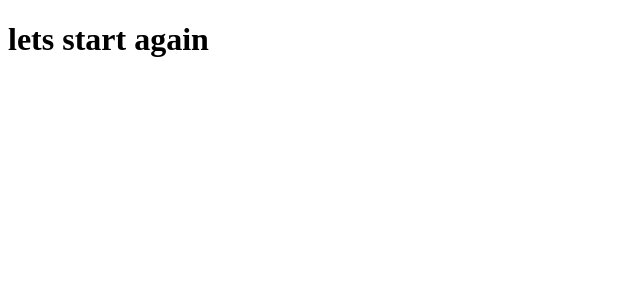
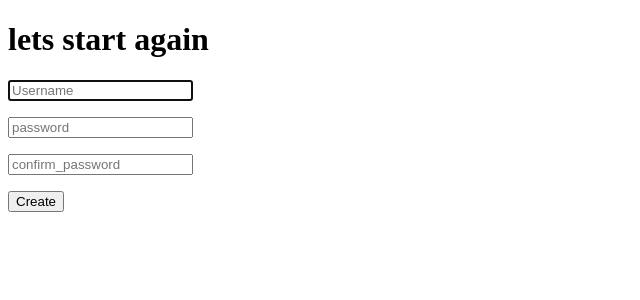
Before and after one commit to songokunr1/Flask-game-socket-io, a Flask app: page / in a window 1280 px wide. Shown: the top 300 px of the page, without its empty margins (0-640 px from the left). Run offline with Flask 2, Linux system fonts and the light colour scheme.

Commit message:
simple wtf form

```diff
--- a/app.py
+++ b/app.py
@@ -1,12 +1,17 @@
 from flask import Flask, render_template
 
+from forms import *
 app = Flask(__name__)
 app.secret_key = 'it is hard to hack!'
 
 
+
 @app.route("/", methods=['GET', 'POST'])
 def index():
-    return render_template("index.html")
+    reg_form = RegistrationForm()
+    if reg_form.validate_on_submit():
+        return "Great!"
+    return render_template("index.html", form=reg_form)
 
 
 if __name__ == "__main__":  # it will vaildate only when file will be executed directly
--- /dev/null
+++ b/forms.py
@@ -0,0 +1,18 @@
+from flask_wtf import FlaskForm
+from wtforms import StringField, PasswordField, SubmitField
+from wtforms.validators import InputRequired, Length
+
+
+class RegistrationForm(FlaskForm):
+    """ Registration form"""
+
+    username = StringField('username',
+                           validators=[InputRequired(message="Username required"),
+                                       Length(min=4, max=20, message="should be between 4 and 20")])
+    password = PasswordField('password',
+                             validators=[InputRequired(message="Username required"),
+                                         Length(min=4, max=20, message="should be between 4 and 20")])
+    confirm_password = PasswordField('confirm_password',
+                                     validators=[InputRequired(message="Username required"),
+                                                 Length(min=4, max=20, message="should be between 4 and 20")])
+    submit_button = SubmitField('Create')
--- a/templates/index.html
+++ b/templates/index.html
@@ -2,13 +2,37 @@
 {% block title %} Main {% endblock %}
 
 {% block content %}
-    <h1> lets start again </h1>
+<h1> lets start again </h1>
+
+<form action="{{ url_for('index')}}" , method="POST">
+    <div>
+        {{form.username(class_='form-control', placeholder='Username', autocomplete='off', autofocus=true)}}
+    </div>
+    <ul>
+        {% for error in form.username.errors %}
+            <li> {{ error }}</li>
+        {% endfor %}
+    </ul>
+    <div>
+        {{form.password(class_='form-control', placeholder='password', autocomplete='off', autofocus=true)}}
+    </div>
+        <ul>
+        {% for error in form.username.errors %}
+            <li> {{ error }}</li>
+        {% endfor %}
+    </ul>
+    <div>
+        {{form.confirm_password(class_='form-control', placeholder='confirm_password', autocomplete='off', autofocus=true)}}
+    </div>
+        <ul>
+        {% for error in form.username.errors %}
+            <li> {{ error }}</li>
+        {% endfor %}
+    </ul>
+    <div>{{form.submit_button}}</div>
 
 
-
-
-
-
-
+    {{ form.csrf_token }}
+</form>
 
 {% endblock %}
```
